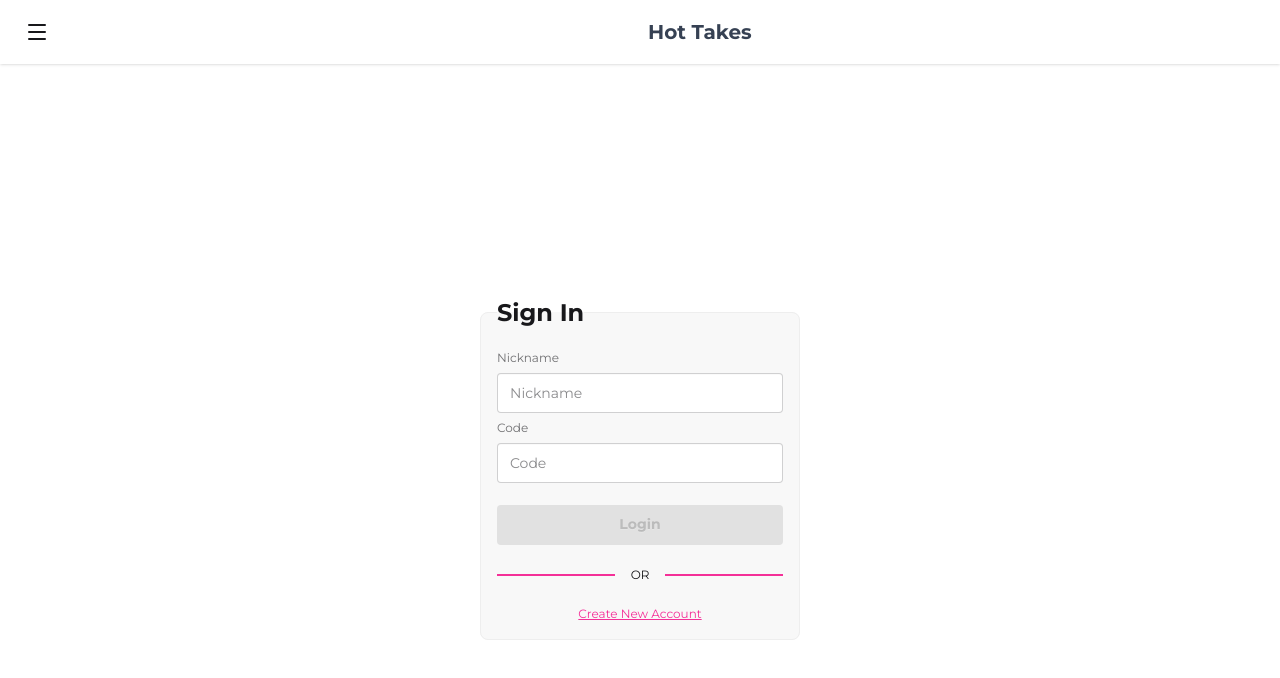
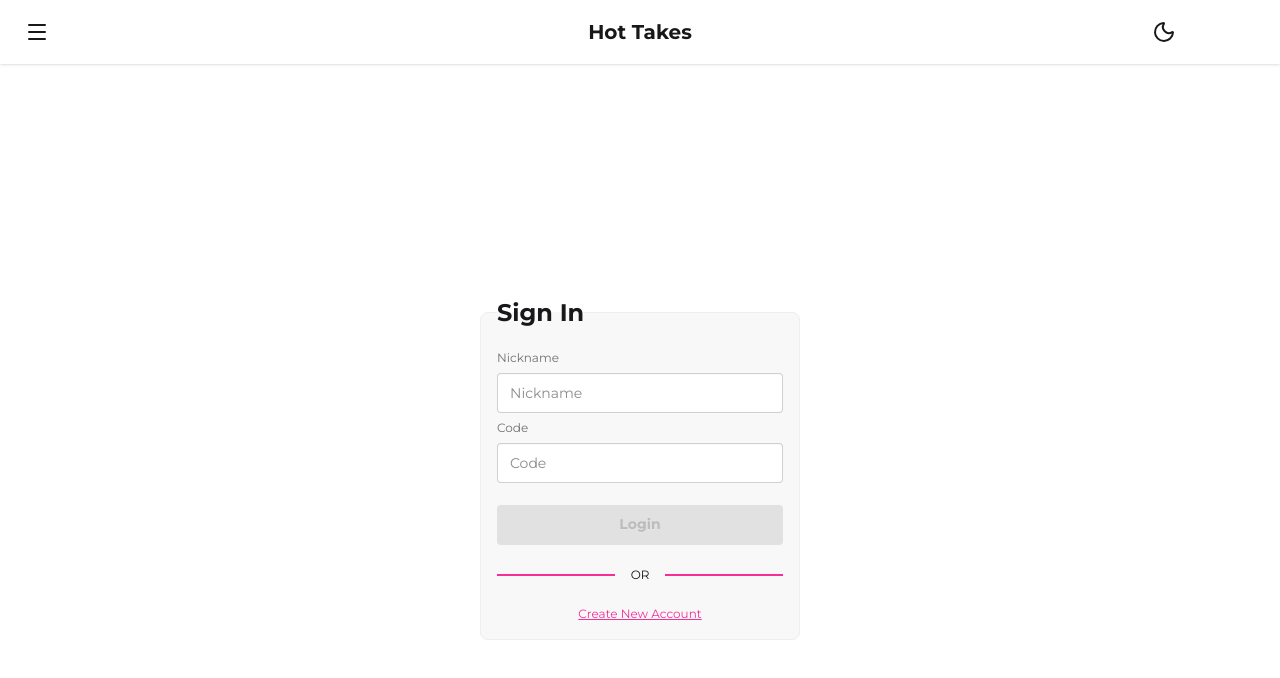
Before and after one commit to Rasluka/hot-takes, a React (Vite) app in the folder client/: page /signin in a window 1280 px wide. Shown: the top 678 px of the page. Built offline with nearby package versions, Linux system fonts and the light colour scheme; no server answers.

Commit message:
feat: Adding theme context and provider and toggler in navbar

```diff
--- a/client/eslint.config.js
+++ b/client/eslint.config.js
@@ -35,7 +35,7 @@ export default [
       "@typescript-eslint/typedef": [
         "error",
         {
-          variableDeclaration: true,
+          variableDeclaration: false,
           arrowParameter: true,
           memberVariableDeclaration: true,
         },
--- a/client/index.html
+++ b/client/index.html
@@ -1,5 +1,5 @@
 <!doctype html>
-<html lang="en" data-theme="light">
+<html lang="en">
   <head>
     <meta charset="UTF-8" />
     <link rel="icon" type="image/svg+xml" href="/vite.svg" />
--- a/client/src/App.tsx
+++ b/client/src/App.tsx
@@ -2,6 +2,7 @@ import AppRouter from "./routes/AppRouter";
 import type { ReactElement } from "react";
 import { Toaster } from "react-hot-toast";
 import { UserProvider, useUser } from "./contexts/UserContext";
+import { ThemeProvider } from "./contexts/ThemeContext";
 import { LoadingSpinner } from "./components/LoadingSpinner";
 import "./App.css";
 
@@ -22,9 +23,11 @@ function AppContent(): ReactElement {
 
 function App(): ReactElement {
   return (
-    <UserProvider>
-      <AppContent />
-    </UserProvider>
+    <ThemeProvider>
+      <UserProvider>
+        <AppContent />
+      </UserProvider>
+    </ThemeProvider>
   );
 }
 
--- a/client/src/components/MinimalNavbar.tsx
+++ b/client/src/components/MinimalNavbar.tsx
@@ -1,7 +1,15 @@
 import { Link } from "react-router-dom";
 import { Menu } from "lucide-react";
+import { useTheme } from "../contexts/ThemeContext";
+import { Sun, Moon } from "lucide-react";
 
 export function MinimalNavbar() {
+  const { currentTheme, toggleTheme } = useTheme();
+
+  const onToggleTheme = () => {
+    toggleTheme();
+  };
+
   return (
     <div className="navbar bg-base-100 shadow-sm">
       <div className="navbar-start">
@@ -39,6 +47,34 @@ export function MinimalNavbar() {
           Hot Takes
         </Link>
       </div>
+
+      <div className="navbar-end">
+        <div className="flex me-24">
+          {currentTheme === "dark" ? (
+            <div
+              className="tooltip tooltip-bottom tooltip-primary"
+              data-tip="Switch to light mode "
+            >
+              <Sun
+                onClick={onToggleTheme}
+                cursor="pointer"
+                className="hover:scale-110 transition-transform duration-300 ease-in-out"
+              />
+            </div>
+          ) : (
+            <div
+              className="tooltip tooltip-bottom"
+              data-tip="Switch to dark mode "
+            >
+              <Moon
+                onClick={onToggleTheme}
+                cursor="pointer"
+                className="hover:scale-110 transition-transform duration-300 ease-in-out"
+              />
+            </div>
+          )}
+        </div>
+      </div>
     </div>
   );
 }
--- a/client/src/components/Navbar.tsx
+++ b/client/src/components/Navbar.tsx
@@ -1,9 +1,16 @@
 import { Link } from "react-router-dom";
 import { Menu } from "lucide-react";
 import { useUser } from "../contexts/UserContext";
+import { useTheme } from "../contexts/ThemeContext";
+import { Sun, Moon } from "lucide-react";
 
 export function MainNavBar() {
   const { isAuthenticated, logout } = useUser();
+  const { currentTheme, toggleTheme } = useTheme();
+
+  const onToggleTheme = () => {
+    toggleTheme();
+  };
 
   return (
     <div className="navbar bg-base-100 shadow-sm">
@@ -84,6 +91,32 @@ export function MainNavBar() {
 
       {/* Nav End */}
       <div className="navbar-end">
+        <div className="flex me-8">
+          {currentTheme === "dark" ? (
+            <div
+              className="tooltip tooltip-bottom tooltip-primary"
+              data-tip="Switch to light mode "
+            >
+              <Sun
+                onClick={onToggleTheme}
+                cursor="pointer"
+                className="hover:scale-110 transition-transform duration-300 ease-in-out"
+              />
+            </div>
+          ) : (
+            <div
+              className="tooltip tooltip-bottom"
+              data-tip="Switch to dark mode "
+            >
+              <Moon
+                onClick={onToggleTheme}
+                cursor="pointer"
+                className="hover:scale-110 transition-transform duration-300 ease-in-out"
+              />
+            </div>
+          )}
+        </div>
+
         {isAuthenticated ? (
           <div className="dropdown dropdown-end">
             <div
--- /dev/null
+++ b/client/src/contexts/ThemeContext.tsx
@@ -0,0 +1,74 @@
+import { createContext, useContext, useEffect, useState } from "react";
+import type { ReactNode } from "react";
+
+interface ThemeProviderProps {
+  children: ReactNode;
+}
+
+interface IThemeContext {
+  currentTheme: "light" | "dark";
+  toggleTheme: () => void;
+  setTheme: (theme: "light" | "dark") => void;
+}
+
+const defaultState: IThemeContext = {
+  currentTheme: "light",
+  toggleTheme: () => {},
+  setTheme: () => {},
+};
+
+export const ThemeContext = createContext<IThemeContext>(defaultState);
+
+export const ThemeProvider = ({ children }: ThemeProviderProps) => {
+  const [currentTheme, setCurrentTheme] = useState<"light" | "dark">(() => {
+    const storedTheme = localStorage.getItem("theme") as
+      | "light"
+      | "dark"
+      | null;
+
+    if (storedTheme) return storedTheme;
+
+    return window.matchMedia("(prefers-color-scheme: dark)").matches
+      ? "dark"
+      : "light";
+  });
+
+  const toggleTheme = () => {
+    setCurrentTheme((prev) => (prev === "light" ? "dark" : "light"));
+  };
+
+  const setTheme = (theme: "light" | "dark") => {
+    setCurrentTheme(theme);
+  };
+
+  useEffect(() => {
+    localStorage.setItem("theme", currentTheme);
+    document.documentElement.setAttribute("data-theme", currentTheme);
+  }, [currentTheme]);
+
+  useEffect(() => {
+    const mediaQuery = window.matchMedia("(prefers-color-scheme: dark)");
+    const handler = (e: MediaQueryListEvent) =>
+      setCurrentTheme(e.matches ? "dark" : "light");
+    mediaQuery.addEventListener("change", handler);
+
+    document.documentElement.setAttribute("data-theme", currentTheme);
+
+    return () => mediaQuery.removeEventListener("change", handler);
+  }, []);
+
+  return (
+    <ThemeContext.Provider value={{ currentTheme, toggleTheme, setTheme }}>
+      {children}
+    </ThemeContext.Provider>
+  );
+};
+
+export const useTheme = () => {
+  const context = useContext(ThemeContext);
+
+  if (!context) {
+    throw new Error("useTheme must be used within a ThemeProvider");
+  }
+  return context;
+};
--- a/client/src/index.css
+++ b/client/src/index.css
@@ -2,14 +2,20 @@
 @plugin "daisyui";
 
 :root {
-  --font-roboto: 'Roboto', sans-serif;
-  --font-montserrat: 'Montserrat', sans-serif;
-  --font-manrope: 'Manrope', sans-serif;
+  --font-roboto: "Roboto", sans-serif;
+  --font-montserrat: "Montserrat", sans-serif;
+  --font-manrope: "Manrope", sans-serif;
 }
 
-.roboto { font-family: var(--font-roboto); }
-.montserrat { font-family: var(--font-montserrat); }
-.manrope { font-family: var(--font-manrope); }
+.roboto {
+  font-family: var(--font-roboto);
+}
+.montserrat {
+  font-family: var(--font-montserrat);
+}
+.manrope {
+  font-family: var(--font-manrope);
+}
 
 body {
   font-family: var(--font-montserrat);
@@ -18,15 +24,13 @@ body {
 /* Reusable nav link */
 @layer components {
   .nav-link {
-    @apply
-      relative inline-block px-2 text-base font-medium text-gray-700
+    @apply relative inline-block px-2 text-base font-medium
       transition-colors duration-200 ease-in-out
       /* Underline animation */
       after:content-[''] after:absolute after:left-0 after:bottom-0
-      after:w-full after:h-[2px] after:bg-current after:scale-x-0
+      after:w-full after:h-0.5 after:bg-current after:scale-x-0
       after:origin-center after:transition-transform after:duration-300
-      hover:after:scale-x-100
-      hover:text-black;
+      hover:after:scale-x-100;
   }
 
   /* Add “fake bold” effect using text-shadow */
```
